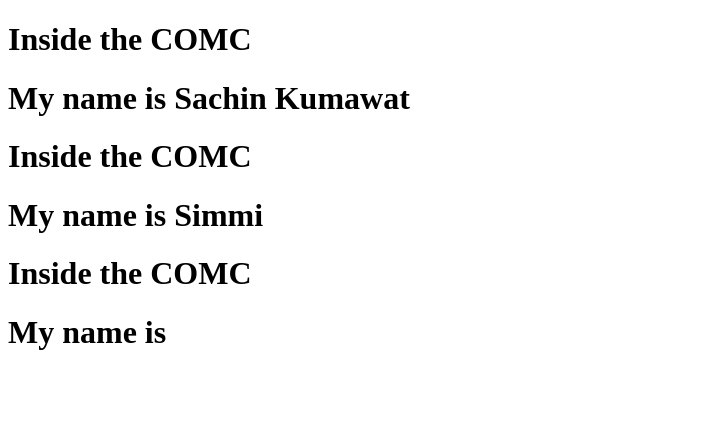
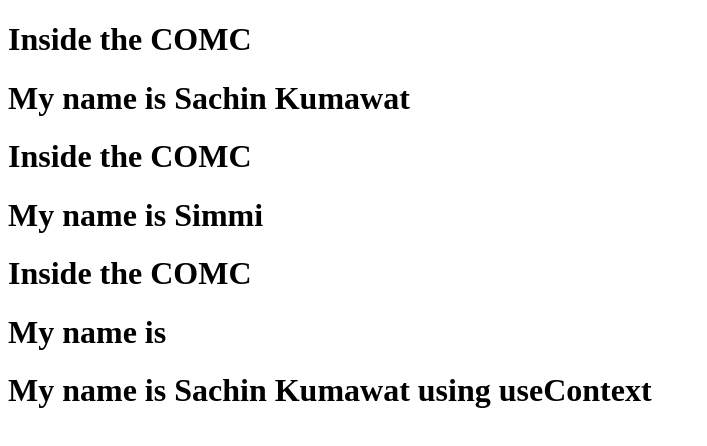
Before and after one commit to sachinkumawat012/React-app, a React (Create React App) app: page / in a window 1280 px wide. Shown: the top 446 px of the page, without its empty margins (0-707 px from the left). Built offline with nearby package versions, Linux system fonts and the light colour scheme.

Commit message:
Use useContext to simplify context api

```diff
--- a/src/context-api/App.jsx
+++ b/src/context-api/App.jsx
@@ -1,6 +1,7 @@
 import React, {createContext} from "react";
 import ComA from "./ComA";
 import ComC from "./ComC";
+import ComD from "./ComD";
 
 // creating the context
 
@@ -16,6 +17,12 @@ const App = () => {
         </Firstname.Provider>
         <Firstname.Provider value="Simmi"><ComA/></Firstname.Provider>
         <ComA/>
+
+        <Firstname.Provider value="Sachin">
+        <Lastname.Provider value={'Kumawat'}>
+        <ComD/>
+        </Lastname.Provider>
+        </Firstname.Provider>
         </div>)
 
 };
--- a/src/context-api/ComB.jsx
+++ b/src/context-api/ComB.jsx
@@ -9,7 +9,7 @@ import ComC from "./ComC";
 //     )
 
 const ComB = () => {
-    return <ComC/>
+    return  <ComC/>
 };
 
 export default ComB;
--- /dev/null
+++ b/src/context-api/ComD.jsx
@@ -0,0 +1,15 @@
+import React, { useContext } from "react";
+import { Firstname, Lastname } from "./App";
+
+
+const ComD = () => {
+const fname = useContext(Firstname)
+const lname = useContext(Lastname)
+    return (
+        <div>
+        <h1>My name is {fname} {lname} using useContext</h1>
+        </div>
+    )
+};
+
+export default ComD;
```
